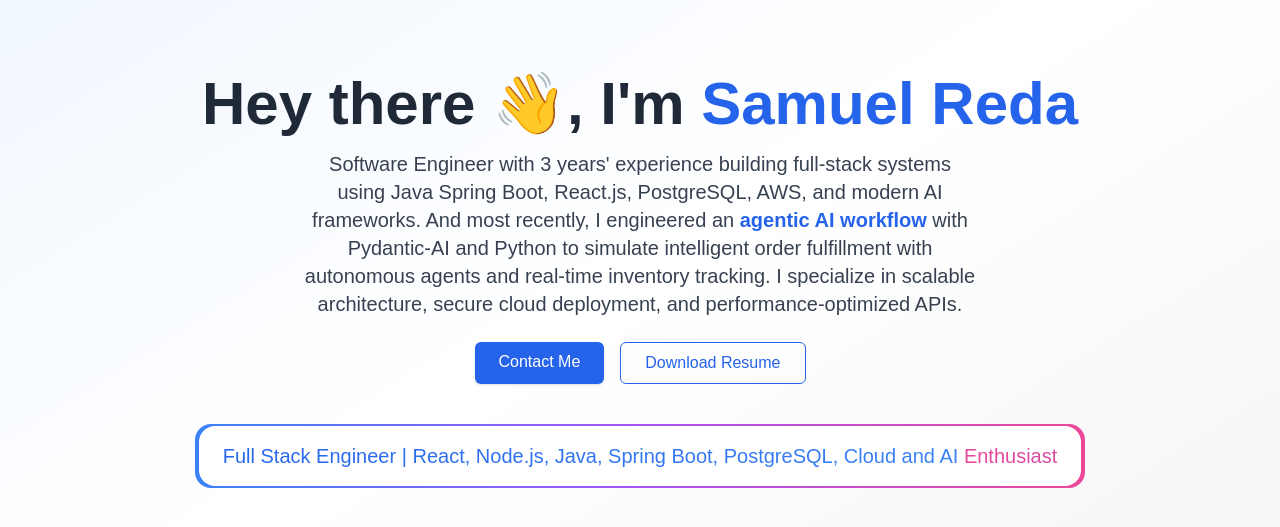
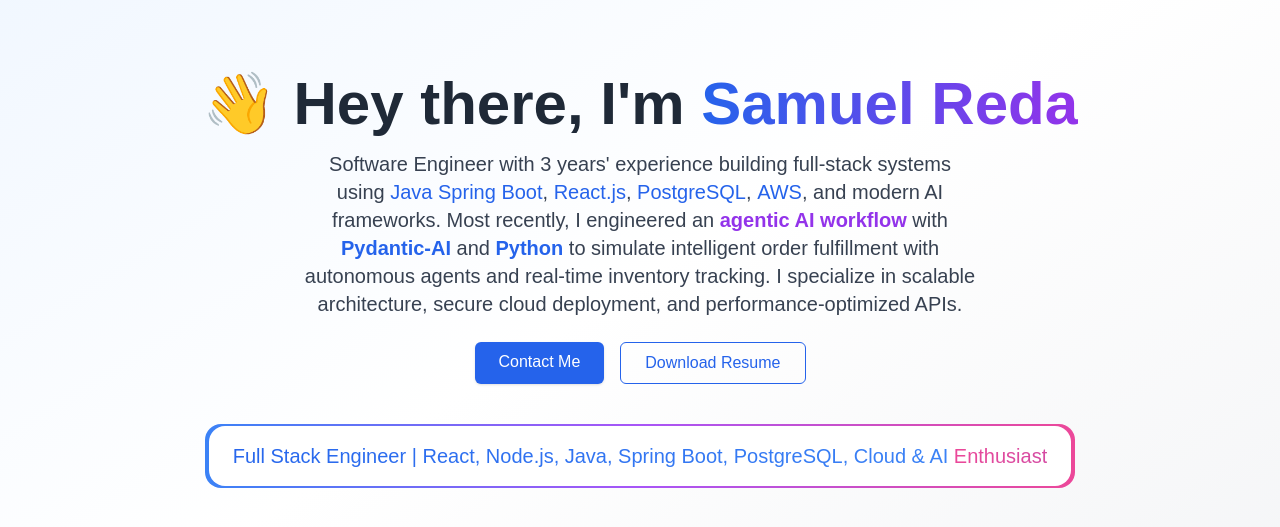
Before and after one commit to streda/personal-portfolio-production, a React (Create React App) app: page / in a window 1280 px wide. Shown: the part 199-726 px from the top of the page. Built offline with nearby package versions, Linux system fonts and the light colour scheme; no server answers.

Commit message:
Updated Home Page

```diff
--- a/src/components/Hero.tsx
+++ b/src/components/Hero.tsx
@@ -1,4 +1,54 @@
+// import React from 'react';
+
+// const Hero: React.FC = () => {
+//   return (
+//     <section
+//       id="hero"
+//       className="min-h-screen flex flex-col justify-center items-center text-center px-6 bg-gradient-to-br from-blue-50 via-white to-gray-100"
+//     >
+//       <h1 className="text-4xl md:text-6xl font-bold text-gray-800 mb-4">
+//   Hey there <span role="img" aria-label="waving hand">👋</span>, I'm <span className="text-blue-600">Samuel Reda</span>
+// </h1>
+
+//       <p className="text-lg md:text-xl text-gray-700 max-w-2xl mb-6 leading-relaxed">
+//   Software Engineer with 3 years' experience building full-stack systems using Java Spring Boot, React.js, PostgreSQL, AWS, and modern AI frameworks.
+//   And most recently, I engineered an <span className="font-semibold text-blue-600">agentic AI workflow</span> with Pydantic-AI and Python to simulate intelligent order fulfillment with autonomous agents and real-time inventory tracking.
+//   I specialize in scalable architecture, secure cloud deployment, and performance-optimized APIs.
+// </p>
+
+//       <div className="flex gap-4">
+//         <a
+//           href="#contact"
+//           className="bg-blue-600 text-white px-6 py-2 rounded-md shadow hover:bg-blue-700 transition"
+//         >
+//           Contact Me
+//         </a>
+//         <a
+//           href="/Resume.pdf"
+//           download
+//           className="border border-blue-600 text-blue-600 px-6 py-2 rounded-md hover:bg-blue-600 hover:text-white transition"
+//         >
+//           Download Resume
+//         </a>
+//       </div>
+
+//       {/* Animation Box */}
+// <div className="mt-10 px-1 w-fit mx-auto rounded-2xl bg-gradient-to-r from-blue-500 via-purple-500 to-pink-500 p-[2px]">
+//   <div className="bg-white rounded-2xl px-6 py-4">
+//     <p className="text-lg md:text-xl font-medium bg-clip-text text-transparent bg-gradient-to-r from-pink-500 via-blue-600 to-blue-500 animate-shine bg-[length:200%_auto]">
+//       Full Stack Engineer | React, Node.js, Java, Spring Boot, PostgreSQL, Cloud and AI Enthusiast
+//     </p>
+//   </div>
+// </div>
+//     </section>
+//   );
+// };
+
+// export default Hero;
+
+
 import React from 'react';
+// Optional: import { motion } from 'framer-motion';
 
 const Hero: React.FC = () => {
   return (
@@ -6,17 +56,30 @@
       id="hero"
       className="min-h-screen flex flex-col justify-center items-center text-center px-6 bg-gradient-to-br from-blue-50 via-white to-gray-100"
     >
+      {/* Heading */}
       <h1 className="text-4xl md:text-6xl font-bold text-gray-800 mb-4">
-  Hey there <span role="img" aria-label="waving hand">👋</span>, I'm <span className="text-blue-600">Samuel Reda</span>
+        <span role="img" aria-label="waving hand">👋</span> Hey there, I'm{' '}
+        <span className="text-transparent bg-clip-text bg-gradient-to-r from-blue-600 to-purple-600">
+          Samuel Reda
+        </span>
       </h1>
 
+      {/* Subtext */}
       <p className="text-lg md:text-xl text-gray-700 max-w-2xl mb-6 leading-relaxed">
-  Software Engineer with 3 years' experience building full-stack systems using Java Spring Boot, React.js, PostgreSQL, AWS, and modern AI frameworks.
-  And most recently, I engineered an <span className="font-semibold text-blue-600">agentic AI workflow</span> with Pydantic-AI and Python to simulate intelligent order fulfillment with autonomous agents and real-time inventory tracking.
+        Software Engineer with 3 years' experience building full-stack systems using{' '}
+        <span className="font-medium text-blue-600">Java Spring Boot</span>,{' '}
+        <span className="font-medium text-blue-600">React.js</span>,{' '}
+        <span className="font-medium text-blue-600">PostgreSQL</span>,{' '}
+        <span className="font-medium text-blue-600">AWS</span>, and modern AI frameworks.
+        Most recently, I engineered an{' '}
+        <span className="font-semibold text-purple-600">agentic AI workflow</span> with{' '}
+        <span className="font-semibold text-blue-600">Pydantic-AI</span> and{' '}
+        <span className="font-semibold text-blue-600">Python</span> to simulate intelligent order fulfillment with autonomous agents and real-time inventory tracking.
         I specialize in scalable architecture, secure cloud deployment, and performance-optimized APIs.
       </p>
 
-      <div className="flex gap-4">
+      {/* Buttons */}
+      <div className="flex flex-col sm:flex-row gap-4 mb-10">
         <a
           href="#contact"
           className="bg-blue-600 text-white px-6 py-2 rounded-md shadow hover:bg-blue-700 transition"
@@ -32,11 +95,11 @@
         </a>
       </div>
 
-      {/* Animation Box */}
-<div className="mt-10 px-1 w-fit mx-auto rounded-2xl bg-gradient-to-r from-blue-500 via-purple-500 to-pink-500 p-[2px]">
+      {/* Role Tagline Animation Box */}
+      <div className="px-1 w-fit mx-auto rounded-2xl bg-gradient-to-r from-blue-500 via-purple-500 to-pink-500 p-[2px]">
         <div className="bg-white rounded-2xl px-6 py-4">
           <p className="text-lg md:text-xl font-medium bg-clip-text text-transparent bg-gradient-to-r from-pink-500 via-blue-600 to-blue-500 animate-shine bg-[length:200%_auto]">
-      Full Stack Engineer | React, Node.js, Java, Spring Boot, PostgreSQL, Cloud and AI Enthusiast
+            Full Stack Engineer | React, Node.js, Java, Spring Boot, PostgreSQL, Cloud & AI Enthusiast
           </p>
         </div>
       </div>
```
Lines whose indentation alone changed are shown as unchanged.
